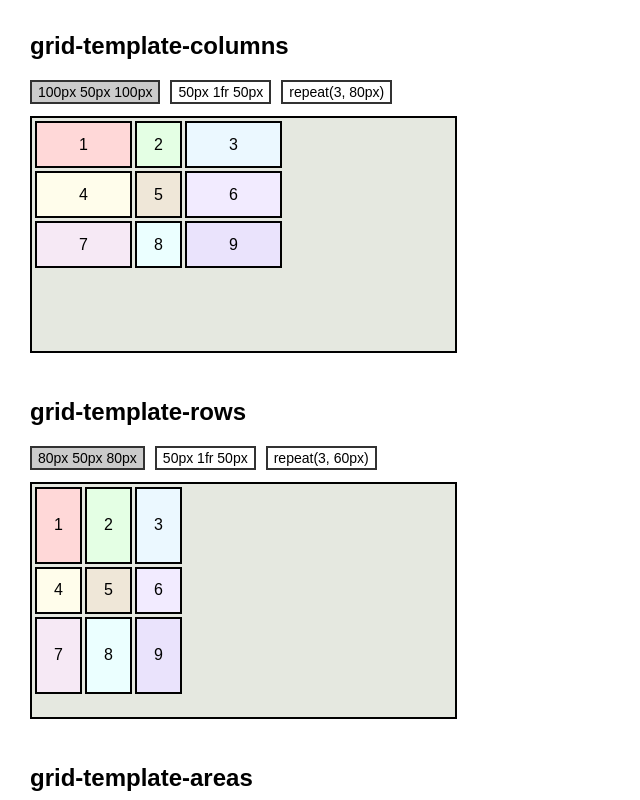
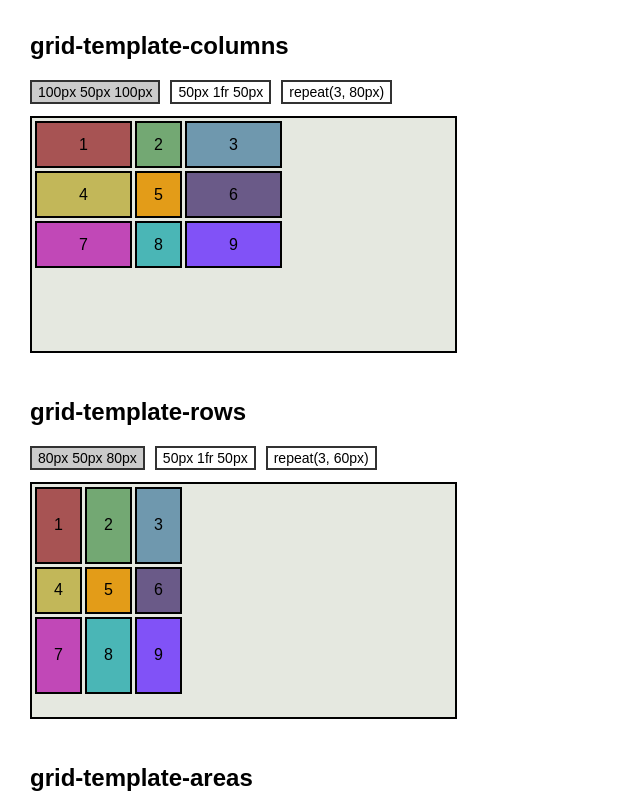
Before and after one commit to Annapvlv/evt, a plain HTML site: page lab_4/lab4.html in a window 1280 px wide. Shown: the part 1160-1960 px from the top of the page, without its empty margins (0-640 px from the left). Drawn offline with Linux system fonts and the light colour scheme.

Commit message:
Update style.css

```diff
--- a/lab_4/style.css
+++ b/lab_4/style.css
@@ -181,15 +181,16 @@ html {
 #parent_3 .child:nth-child(2) { grid-area: b; }
 #parent_3 .child:nth-child(3) { grid-area: c; }
 
-.one { background-color: #ffd8d8; }
-.two { background-color: #e4ffe4; }
-.three { background-color: #ebf8ff; }
-.four { background-color: #fffdeb; }
-.five { background-color: #efe7d8; }
-.six { background-color: #f2ebff; }
-.seven { background-color: #f6e9f5; }
-.eight { background-color: #ebffff; }
-.nine { background-color: #eae3fc; }
+.one { background-color: #a75353; }
+.two { background-color: #73a873; }
+.three { background-color: #6f98ae; }
+.four { background-color: #c2b759; }
+.five { background-color: #e39c18; }
+.six { background-color: #6a5a88; }
+.seven { background-color: #c148b7; }
+.eight { background-color: #4ab6b6; }
+.nine { background-color: #8152f7; }
+
 
 
 .dop-header,section {
```
